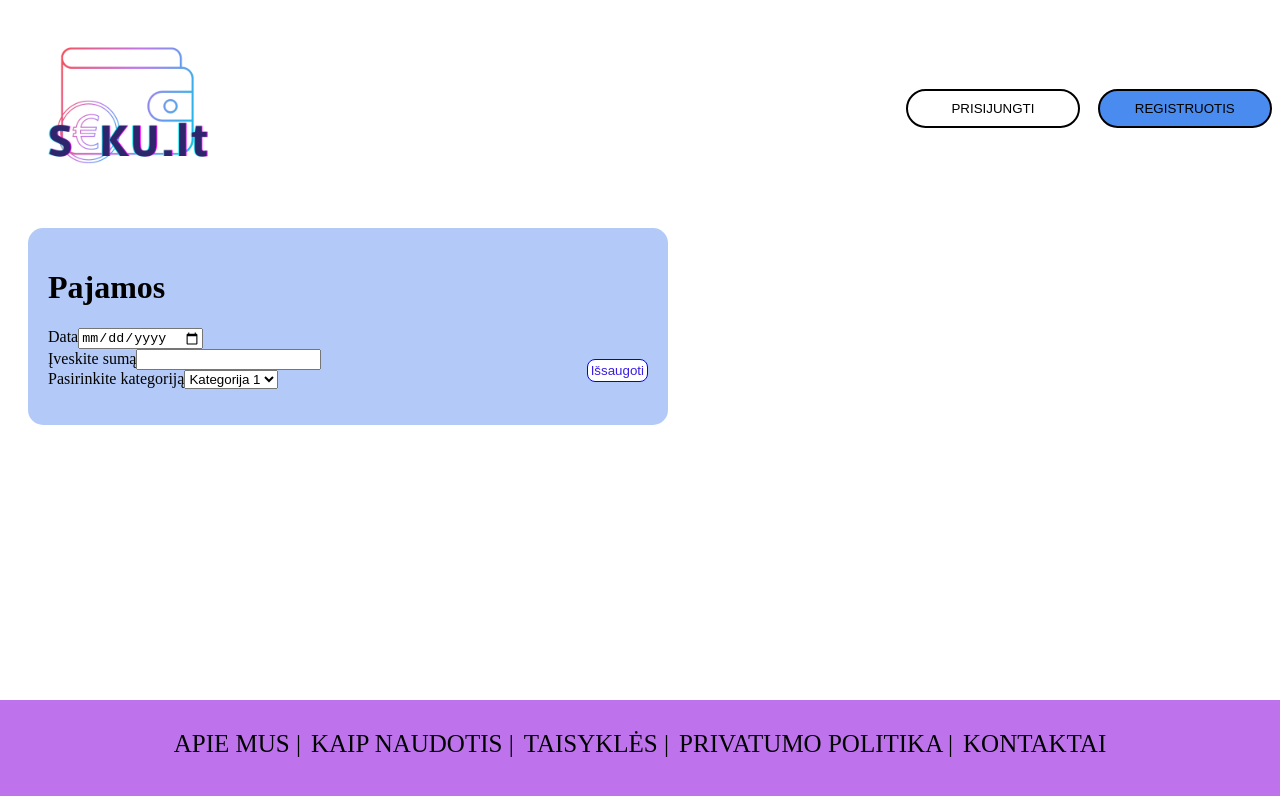
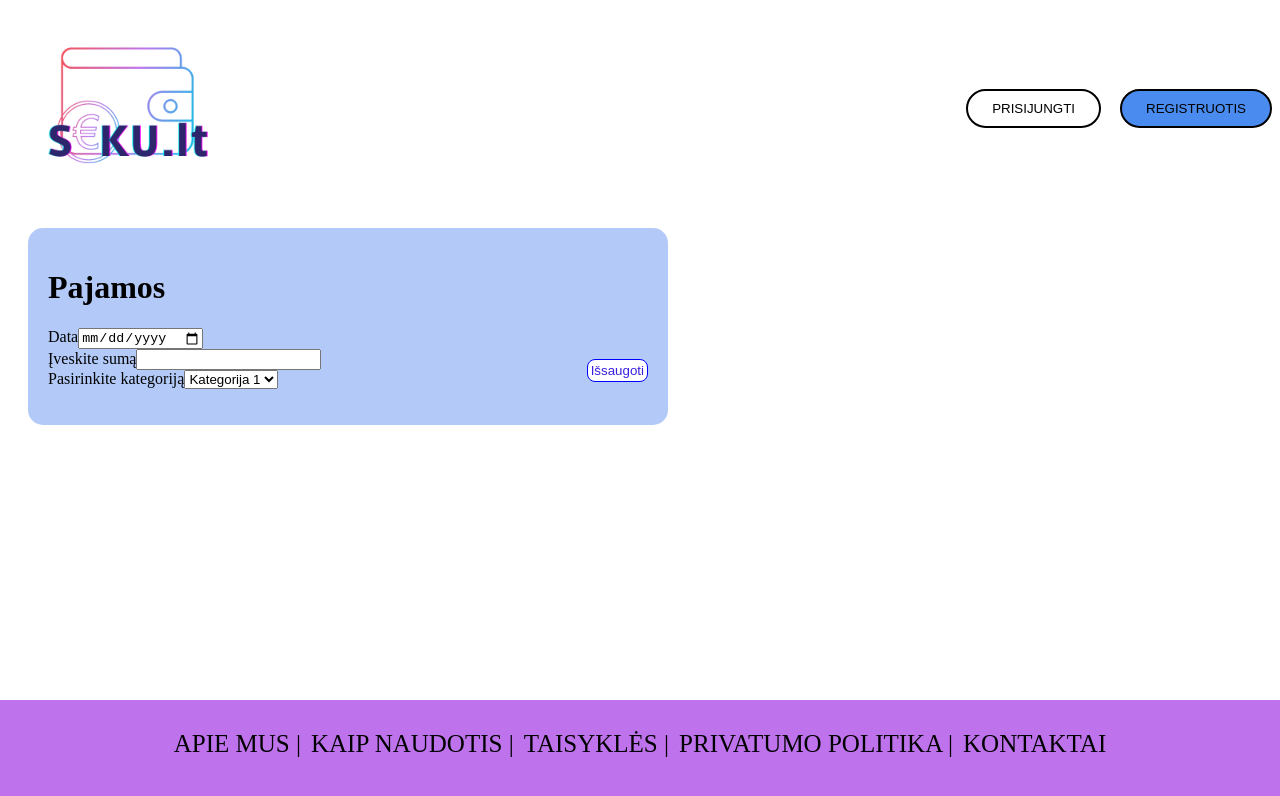
Before and after one commit to mediadresscode/Biudzeto-app, a React (Create React App) app in the folder biudzeto-app/: page / in a window 1280 px wide. Shown: the top 796 px of the page. Built offline with nearby package versions, Linux system fonts and the light colour scheme.

Commit message:
changed fractions

```diff
--- a/biudzeto-app/src/index.css
+++ b/biudzeto-app/src/index.css
@@ -1,6 +1,6 @@
 .header {
   display: grid;
-  grid-template-columns: 0.5fr 2fr 0.5fr 0.05fr 0.5fr;
+  grid-template-columns: 0.5fr 2fr 0.3fr 0.05fr 0.3fr;
 grid-column-gap: 0px;
 grid-row-gap: 0px;
   align-items: center;
```
